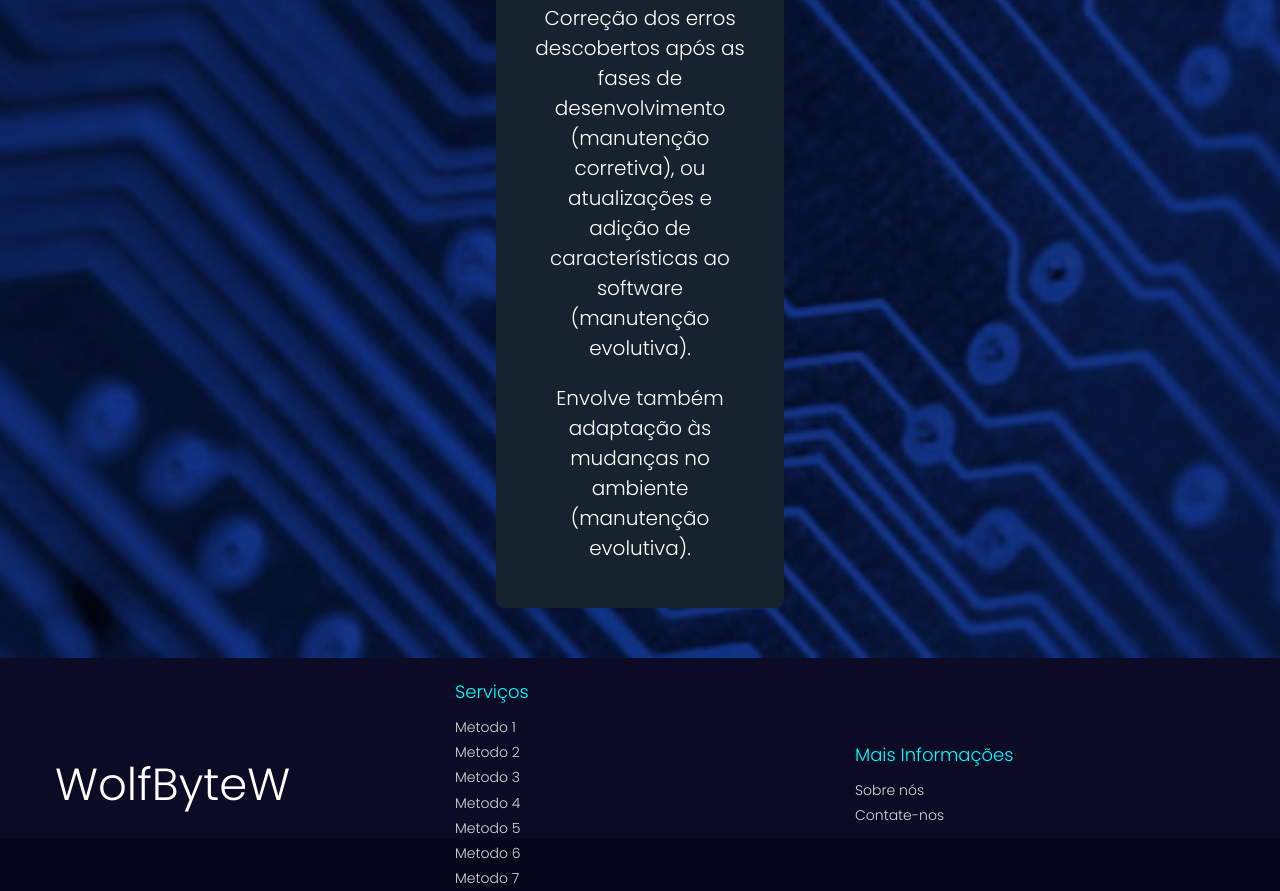
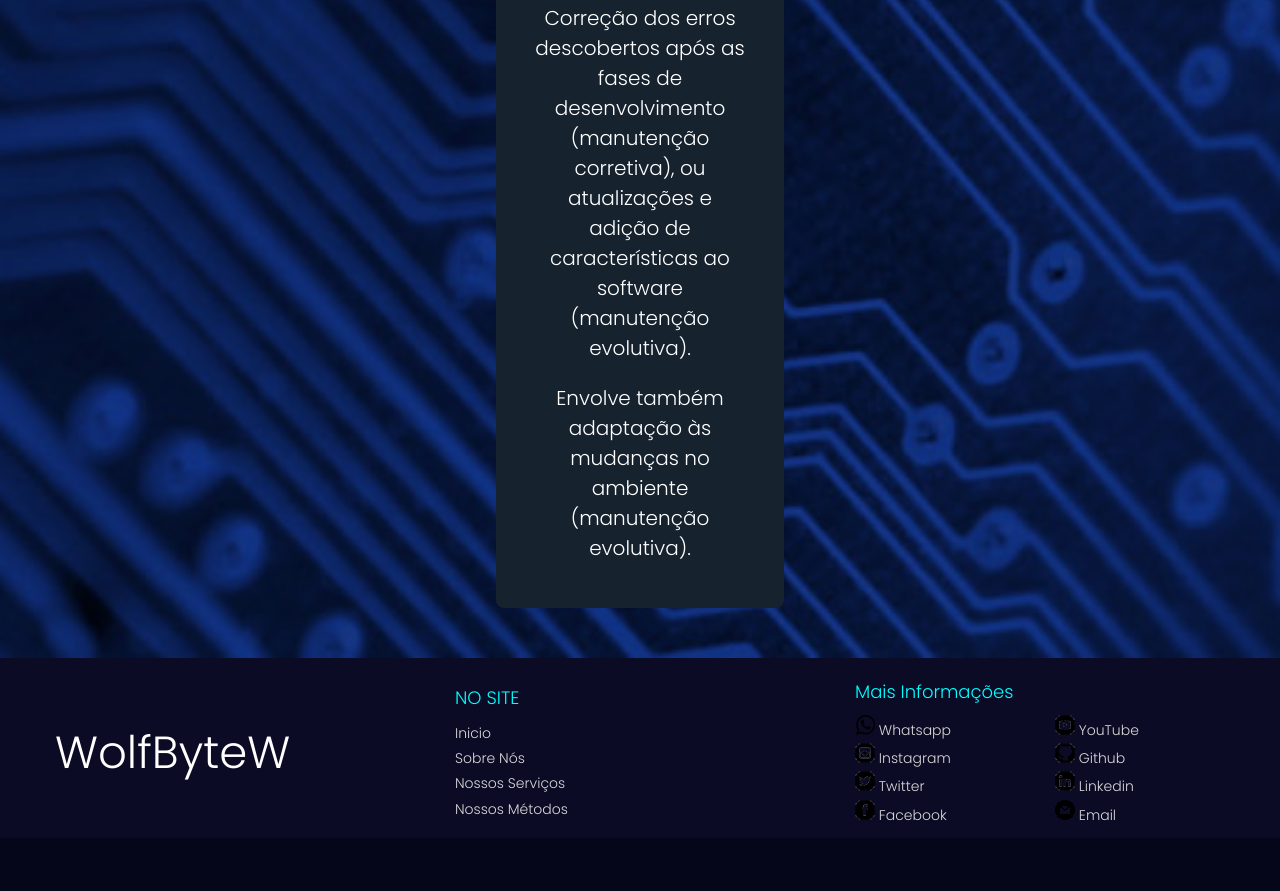
Before and after one commit to LeoAboard/WolfByte, a plain HTML site: page home.html in a window 1280 px wide. Shown: the part 2913-3804 px from the top of the page. After the commit the page ends 3751 px from the top, so only its background shows below. Drawn offline with Linux system fonts and the light colour scheme; a script that the page names is missing.

Commit message:
Update home.html

```diff
--- a/home.html
+++ b/home.html
@@ -21,7 +21,7 @@
         </nav>
     </header>
 
-    <main>
+    <main id="quem_somos">
         <h2>QUEM SOMOS</h2>
         <p>Somos a WolfByte, uma equipe de desenvolvedores tecnológicos. Nosso objetivo é criar soluções digitais que transformam negócios e conectam pessoas ao futuro.</p>
         <p>Mais do que uma empresa de software, somos parceiros estratégicos. Trabalhamos lado a lado com nossos clientes, compreendendo suas necessidades e convertendo desafios em soluções práticas, inteligentes e inovadoras.</p>
@@ -97,24 +97,27 @@
 
             <!-- Serviços -->
             <div class="footer-indv">
-                <h3>Serviços</h3>
+                <h3>NO SITE</h3>
                 <ul>
-                    <li>Metodo 1</li>
-                    <li>Metodo 2</li>
-                    <li>Metodo 3</li>
-                    <li>Metodo 4</li>
-                    <li>Metodo 5</li>
-                    <li>Metodo 6</li>
-                    <li>Metodo 7</li>
+                    <li><a href="#quem_somos">Inicio</a></li>
+                    <li><a href="#quem_somos">Sobre Nós</a></li>
+                    <li><a href="#nossos_servicos">Nossos Serviços</a></li>
+                    <li><a href="#por-que_contratar">Nossos Métodos</a></li>
                 </ul>
             </div>
 
             <!-- Informações sobre a empresa -->
             <div class="footer-indv">
                 <h3>Mais Informações</h3>
-                <ul>
-                    <li>Sobre nós</li>
-                    <li>Contate-nos</li>
+                <ul style="columns: 2;">
+                    <li><img src="imagens/whatsapp-icon-20.png" alt="Icone">  Whatsapp</li>
+                    <li><img src="imagens/icone-instagram.png" alt="Icone">  Instagram</li>
+                    <li><img src="imagens/icone-twitter.png" alt="Icone">  Twitter</li>
+                    <li><img src="imagens/icone-facebook.png" alt="Icone">  Facebook</li>
+                    <li><img src="imagens/icone-youtube.png" alt="Icone">  YouTube</li>
+                    <li><img src="imagens/icone-github.png" alt="Icone">  Github</li>
+                    <li><img src="imagens/icone-linkedin.png" alt="Icone">  Linkedin</li>
+                    <li><img src="imagens/email-icon-20.png" alt="Icone">  Email</li>
                 </ul>
             </div>
         </div>
```
